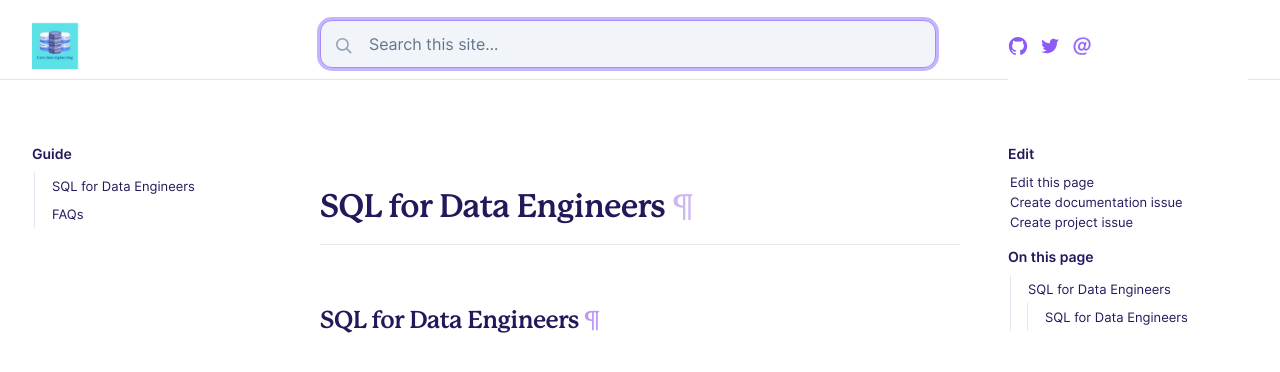
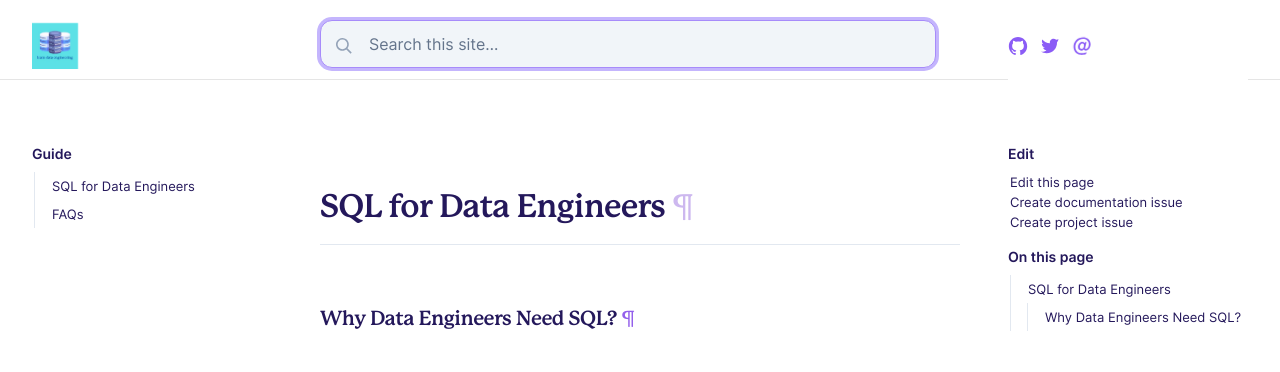
Before and after one commit to learndataengineering/learndataengineering.guide, a Jekyll site: the page built from _docs/sql-for-data-engineers.md, in a window 1280 px wide. Shown: the top 372 px of the page. Built offline with Jekyll 4.4.1, drawn with Linux system fonts in a browser that asks for light colours.

Commit message:
Change url to "sql"

```diff
--- a/_data/toc.yml
+++ b/_data/toc.yml
@@ -2,7 +2,7 @@
   url: ""
   links:
     - title: "SQL for Data Engineers"
-      url: "sql-for-data-engineers"
+      url: "sql"
     #   children:
     #     - title: Features
     #       url: "docs/getting-started#getting-started"
--- a/_docs/sql-for-data-engineers.md
+++ b/_docs/sql-for-data-engineers.md
@@ -1,7 +1,7 @@
 ---
 layout: page
 title: SQL for Data Engineers
-permalink: /sql-for-data-engineers
+permalink: /sql
 ---
 
-## SQL for Data Engineers
+### Why Data Engineers Need SQL?
```
